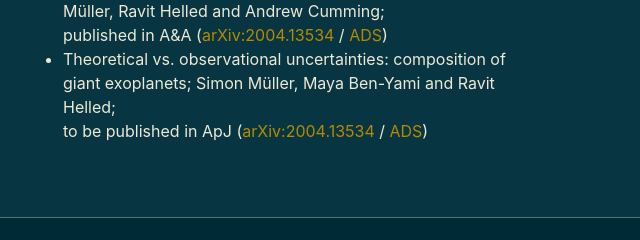
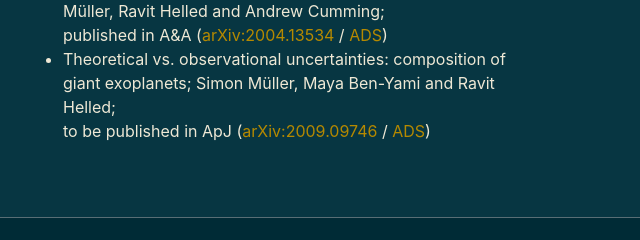
Before and after one commit to tiny-hippo/tiny-hippo.github.io, a website: page index.html in a window 1280 px wide. Shown: the part 1680-1920 px from the top of the page, 640-1280 px from the left. Drawn offline with Linux system fonts and the light colour scheme.

Commit message:
update text

```diff
--- a/index.html
+++ b/index.html
@@ -96,7 +96,7 @@
               <li>On the Diversity in Mass and Orbital Radius of Giant Planets Formed via Disk Instabilty; Simon Müller, Ravit Helled and Lucio Mayer; <br> published in ApJ (<a href="https://arxiv.org/abs/1801.03384">arXiv:1801.03384</a> / <a href="https://ui.adsabs.harvard.edu/abs/arXiv:1801.03384">ADS</a>) </li>
               <li>The Formation of Jupiter's Diluted Core by a Giant Impact; Shang-Fei Liu, Yasunori Hori, Simon Müller et al.; <br> published in Nature (<a href="https://www.nature.com/articles/s41586-019-1470-2">Nature</a> / <a href="https://ui.adsabs.harvard.edu/#abs/2019Natur.572..355L/abstract">ADS</a> / <a href="https://www.news.uzh.ch/en/articles/2019/Astrophysics.html">Press release</a>) </li>
               <li>The Challenge of Forming a Fuzzy Core in Jupiter; Simon Müller, Ravit Helled and Andrew Cumming; <br> published in A&A (<a href="https://arxiv.org/abs/2004.13534">arXiv:2004.13534</a> / <a href="https://ui.adsabs.harvard.edu/abs/arXiv:2004.13534">ADS</a>)</li>
-              <li>Theoretical vs. observational uncertainties: composition of giant exoplanets; Simon Müller, Maya Ben-Yami and Ravit Helled; <br> to be published in ApJ (<a href="https://arxiv.org/abs/2009.09746">arXiv:2004.13534</a> / <a href="https://ui.adsabs.harvard.edu/abs/arXiv:2009.09746">ADS</a>)</li>
+              <li>Theoretical vs. observational uncertainties: composition of giant exoplanets; Simon Müller, Maya Ben-Yami and Ravit Helled; <br> to be published in ApJ (<a href="https://arxiv.org/abs/2009.09746">arXiv:2009.09746</a> / <a href="https://ui.adsabs.harvard.edu/abs/arXiv:2009.09746">ADS</a>)</li>
             </ul>
             </div>
           </div>
```
